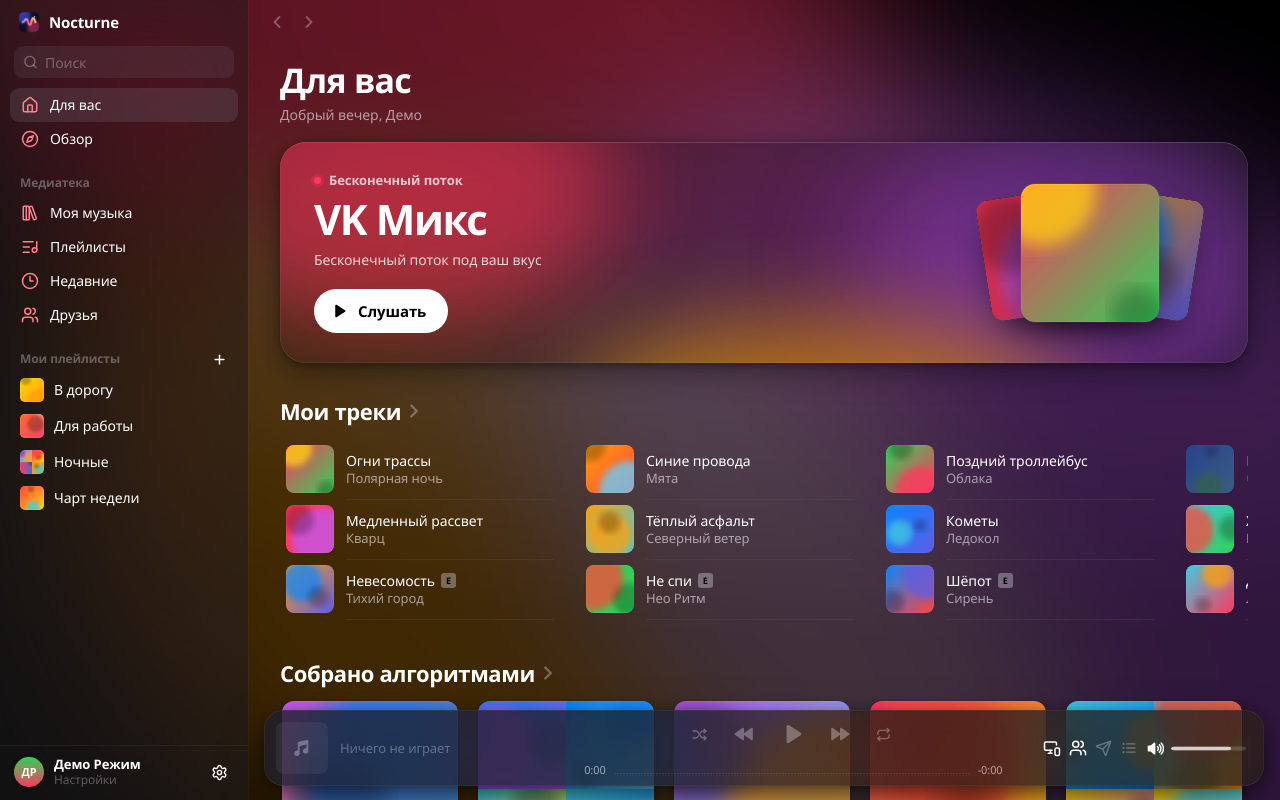
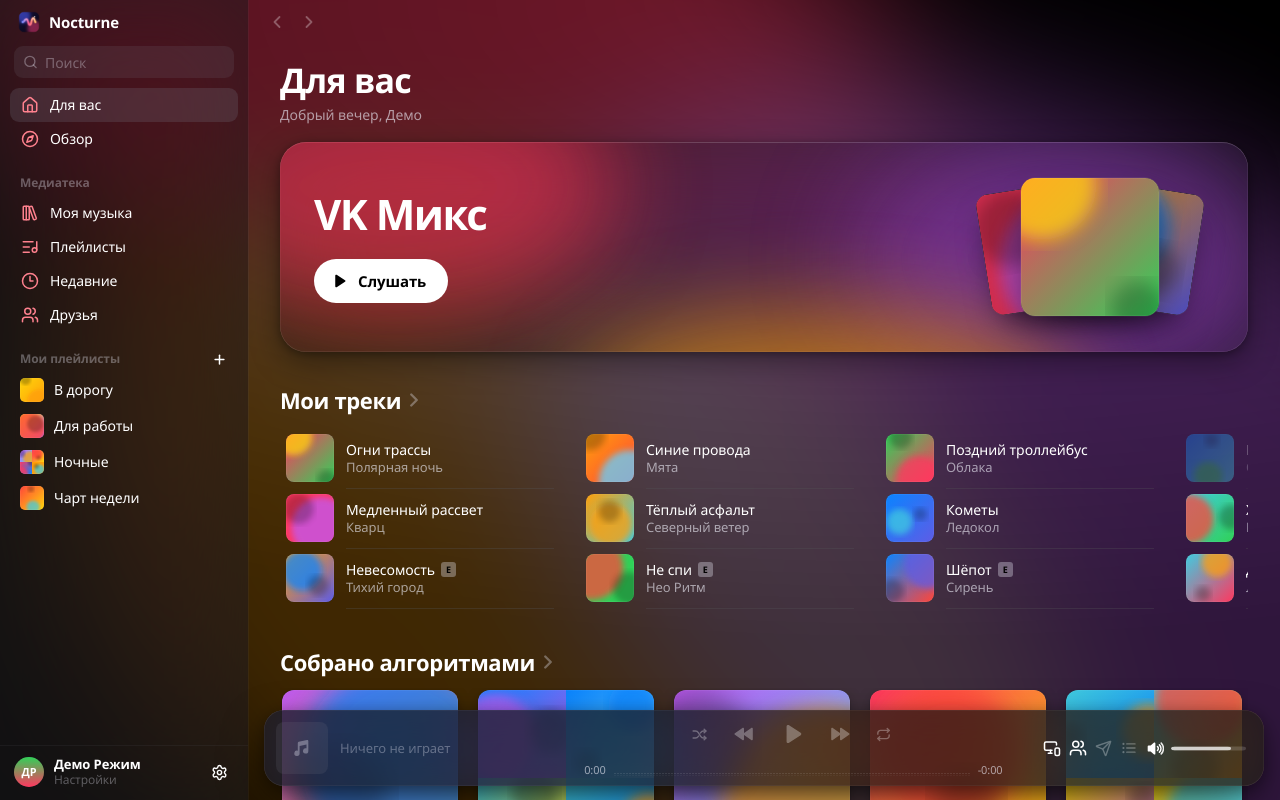
Before and after one commit to propanesmoker123/nocturne, a React (Vite) app: page / in a window 1280 px wide. Built offline with nearby package versions, Linux system fonts and the light colour scheme.

Commit message:
feat: the VK Mix card says just «VK Микс» with its button — no line about the stream or the track

```diff
--- a/src/components/cards.module.css
+++ b/src/components/cards.module.css
@@ -486,39 +486,10 @@
 .mixBody {
   min-width: 0;
 }
-.mixKicker {
-  display: flex;
-  align-items: center;
-  gap: 8px;
-  font: 600 13px/16px var(--font);
-  color: rgba(255, 255, 255, 0.75);
-  margin-bottom: 8px;
-}
-.mixDot {
-  width: 7px;
-  height: 7px;
-  border-radius: 50%;
-  background: var(--accent);
-  box-shadow: 0 0 0 3px color-mix(in oklab, var(--accent) 30%, transparent);
-}
-.mix[data-live] .mixDot {
-  animation: mix-pulse 1.6s var(--ease-in-out) infinite;
-}
-@keyframes mix-pulse {
-  50% {
-    box-shadow: 0 0 0 6px color-mix(in oklab, var(--accent) 0%, transparent);
-  }
-}
 .mixTitle {
   font: 800 42px/46px var(--font);
   letter-spacing: -0.035em;
-  margin: 0 0 8px;
-}
-.mixText {
-  font: var(--t-callout);
-  color: rgba(255, 255, 255, 0.8);
-  max-width: 460px;
-  margin: 0 0 20px;
+  margin: 0 0 22px;
 }
 .mixActions {
   display: flex;
@@ -608,7 +579,6 @@
     transition: none;
   }
   .mixAura i,
-  .mixDot,
   .skeleton {
     animation: none !important;
   }
--- a/src/components/cards.tsx
+++ b/src/components/cards.tsx
@@ -296,7 +296,7 @@
   return { kind: 'glass' }
 }
 
-export function MixHero({ title, description, covers = [] }: { title: string; description?: string; covers?: string[] }) {
+export function MixHero({ title, covers = [] }: { title: string; covers?: string[] }) {
   const source = usePlayer((p) => p.source)
   const isPlaying = usePlayer((p) => p.isPlaying)
   const current = usePlayer((p) => p.current)
@@ -328,12 +328,7 @@
         )}
       </div>
       <div className={s.mixBody}>
-        <div className={s.mixKicker}>
-          <span className={s.mixDot} />
-          {live ? 'Сейчас в миксе' : 'Бесконечный поток'}
-        </div>
         <h2 className={s.mixTitle}>{title.replace(/^Слушать\s+/i, '')}</h2>
-        <p className={`${s.mixText} truncate`}>{live ? `${live.title} — ${live.artist}` : (description ?? 'Подборка, которая подстраивается под то, что вы слушаете.')}</p>
         <div className={s.mixActions}>
           <button
             type="button"
--- a/src/pages/Home.tsx
+++ b/src/pages/Home.tsx
@@ -106,7 +106,7 @@
 }
 
 export function BlockView({ block }: { block: Block }) {
-  if (block.kind === 'mix') return <MixHero title={block.title} description={block.description} />
+  if (block.kind === 'mix') return <MixHero title={block.title} />
   if (block.kind === 'recommended') {
     const title = block.title || 'Слушайте друг друга'
     return (
@@ -162,7 +162,7 @@
           }
         />
       )}
-      {home?.blocks.map((b) => (b.kind === 'mix' ? <MixHero key={b.id} title={b.title} description={b.description} covers={mixCovers} /> : null))}
+      {home?.blocks.map((b) => (b.kind === 'mix' ? <MixHero key={b.id} title={b.title} covers={mixCovers} /> : null))}
       {history.length > 0 && (
         <Section title="Недавно играло" onOpen={history.length > STRIP_SIZE ? () => useRouter.getState().push({ name: 'recent' }) : undefined}>
           <TrackGrid tracks={history.slice(0, STRIP_SIZE)} />
```
